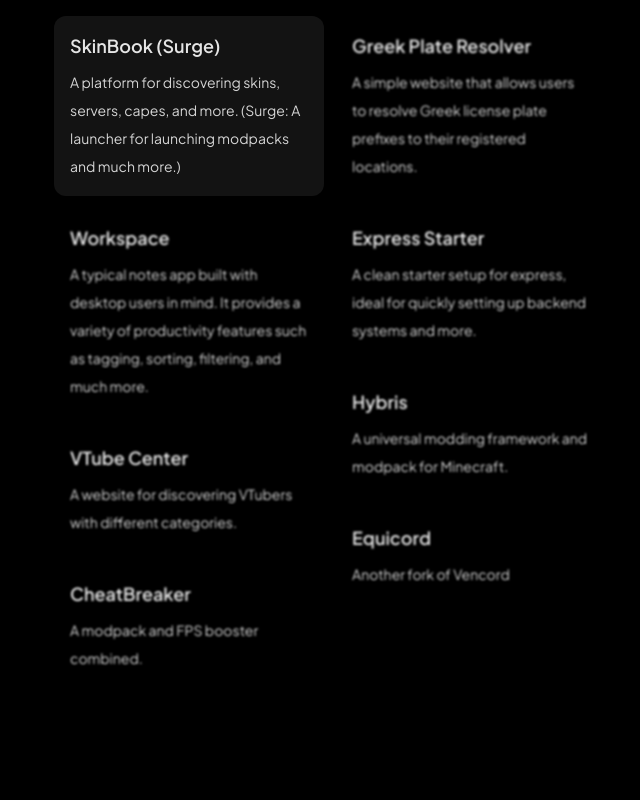
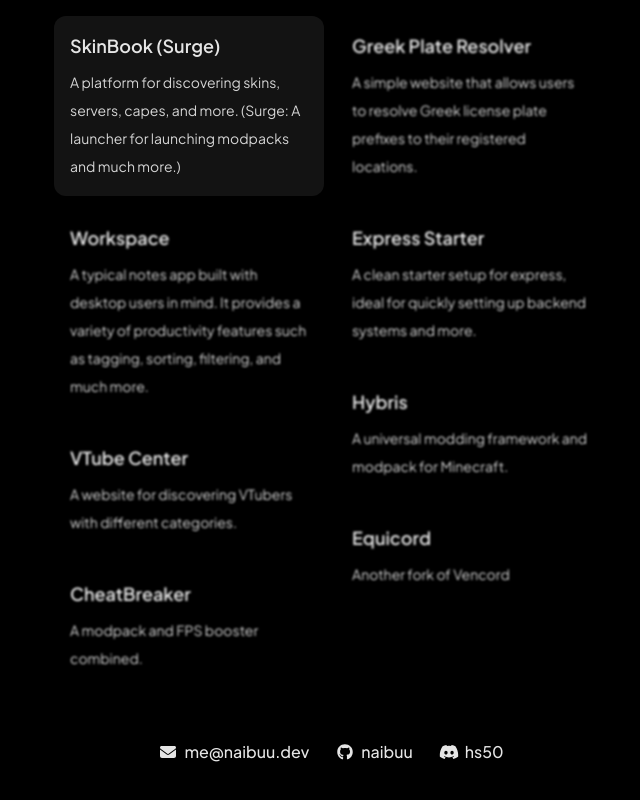
Before and after one commit to Naibuu/portfolio, a React (Vite) app: page / in a window 1280 px wide. Shown: the part 1159-1959 px from the top of the page, without its empty margins (310-950 px from the left). Built offline with nearby package versions, Linux system fonts and the light colour scheme.

Commit message:
feat: contact

```diff
--- a/package.json
+++ b/package.json
@@ -13,6 +13,10 @@
         "format": "prettier --write ."
     },
     "dependencies": {
+        "@fortawesome/fontawesome-svg-core": "^6.5.2",
+        "@fortawesome/free-brands-svg-icons": "^6.5.2",
+        "@fortawesome/free-solid-svg-icons": "^6.5.2",
+        "@fortawesome/react-fontawesome": "^0.2.2",
         "classnames": "^2.5.1",
         "framer-motion": "^11.2.12",
         "prettier": "^3.3.2",
--- a/src/app.tsx
+++ b/src/app.tsx
@@ -1,12 +1,14 @@
 import Layout from './components/layout'
 import Hero from './components/sections/hero'
 import Work from './components/sections/work'
+import Contact from './components/sections/contact'
 
 export default function App() {
     return (
         <Layout>
             <Hero />
             <Work />
+            <Contact />
         </Layout>
     )
 }
--- /dev/null
+++ b/src/components/sections/contact.tsx
@@ -0,0 +1,20 @@
+import { FontAwesomeIcon } from '@fortawesome/react-fontawesome'
+import { Socials } from '~/data/socials'
+
+export default function Contact() {
+    return (
+        <div className="flex justify-center items-center gap-6 max-sm:flex-col max-sm:items-start max-sm:gap-2">
+            {Socials.map((item, index) => (
+                <a
+                    key={index}
+                    href={item.url}
+                    className="flex items-center gap-1 text-neutral-200 font-medium"
+                >
+                    <FontAwesomeIcon icon={item.icon} width={24} height={24} />
+
+                    {item.text}
+                </a>
+            ))}
+        </div>
+    )
+}
--- a/src/data/projects.ts
+++ b/src/data/projects.ts
@@ -1,4 +1,4 @@
-export type Project = {
+type Project = {
     title: string
     description: string
     tags: string[]
--- /dev/null
+++ b/src/data/socials.ts
@@ -0,0 +1,25 @@
+import type { IconProp } from '@fortawesome/fontawesome-svg-core'
+import { faDiscord, faGithub } from '@fortawesome/free-brands-svg-icons'
+import { faEnvelope } from '@fortawesome/free-solid-svg-icons'
+
+type Social = {
+    icon: IconProp
+    text: string
+    url?: string
+}
+
+export const Socials: Social[] = [
+    {
+        icon: faEnvelope,
+        text: 'me@naibuu.dev',
+    },
+    {
+        icon: faGithub,
+        text: 'naibuu',
+        url: 'https://github.com/naibuu',
+    },
+    {
+        icon: faDiscord,
+        text: 'hs50',
+    },
+]
```
Also changed, not shown: 1 other file (tests, documents, lock files or other folders).
